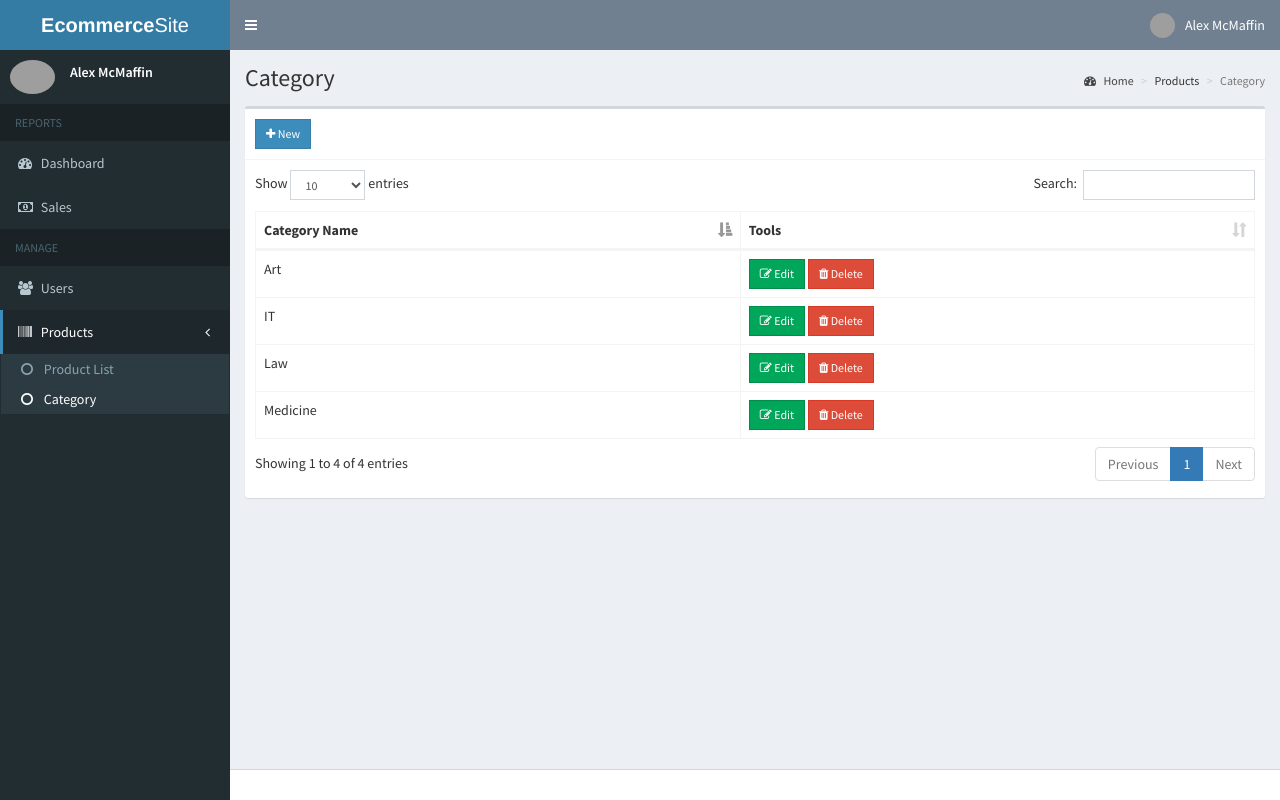
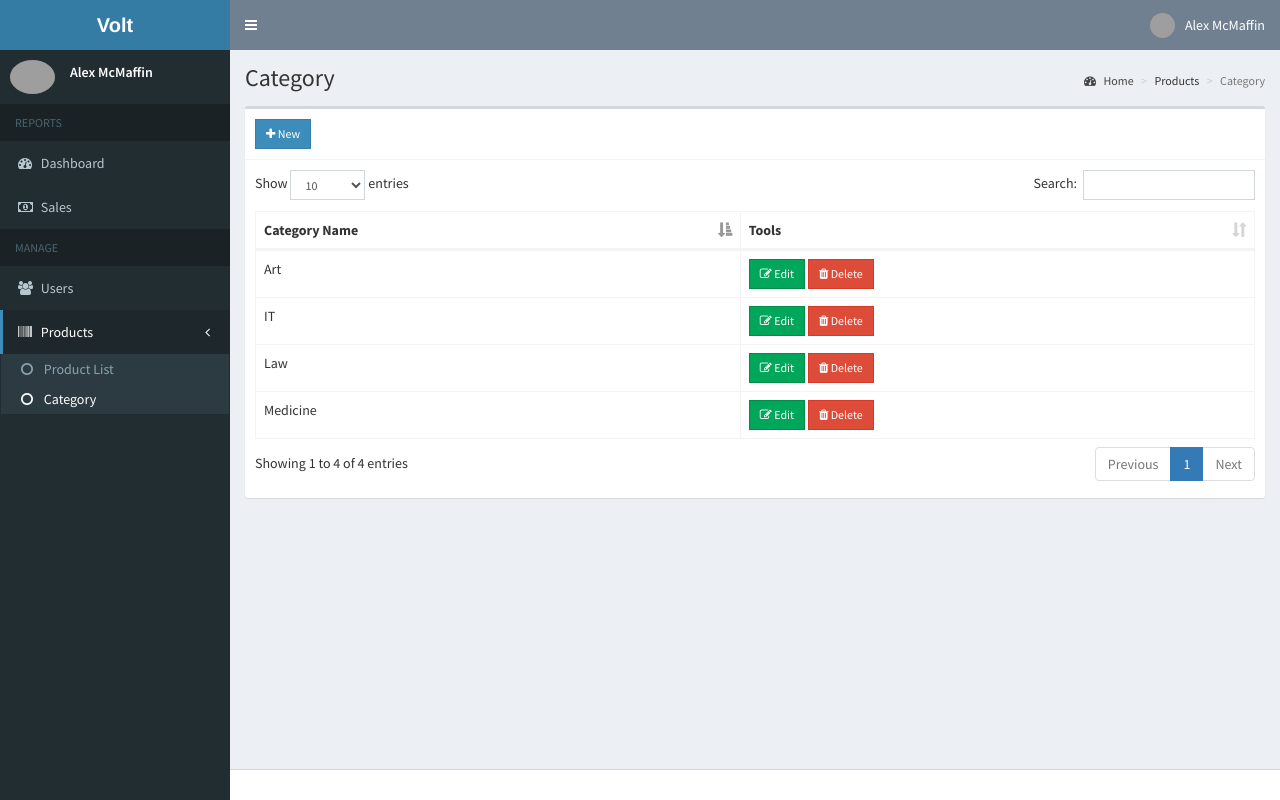
Before and after one commit to xAirisx/online_shop, a PHP site: page /admin/category.php in a window 1280 px wide. Run offline with PHP 8.4, Linux system fonts and the light colour scheme; a user stored in the database is signed in; data comes from the database, SQL or seed files in the repository; some libraries are stand-ins or nearby versions; grey boxes are pictures that could not be loaded.

Commit message:
shop renamed

```diff
--- a/admin/includes/header.php
+++ b/admin/includes/header.php
@@ -3,7 +3,7 @@
 <head>
   	<meta charset="utf-8">
   	<meta http-equiv="X-UA-Compatible" content="IE=edge">
-  	<title>Ecommerce Site using PHP</title>
+  	<title>Volt</title>
   	<!-- Tell the browser to be responsive to screen width -->
   	<meta content="width=device-width, initial-scale=1, maximum-scale=1, user-scalable=no" name="viewport">
   	<!-- Bootstrap 3.3.7 -->
--- a/admin/includes/navbar.php
+++ b/admin/includes/navbar.php
@@ -4,7 +4,7 @@
     <!-- mini logo for sidebar mini 50x50 pixels -->
     <span class="logo-mini"><b>C</b>P</span>
     <!-- logo for regular state and mobile devices -->
-    <span class="logo-lg"><b>Ecommerce</b>Site</span>
+    <span class="logo-lg"><b>Volt</b></span>
   </a>
   <!-- Header Navbar: style can be found in header.less -->
   <nav class="navbar navbar-static-top">
```
